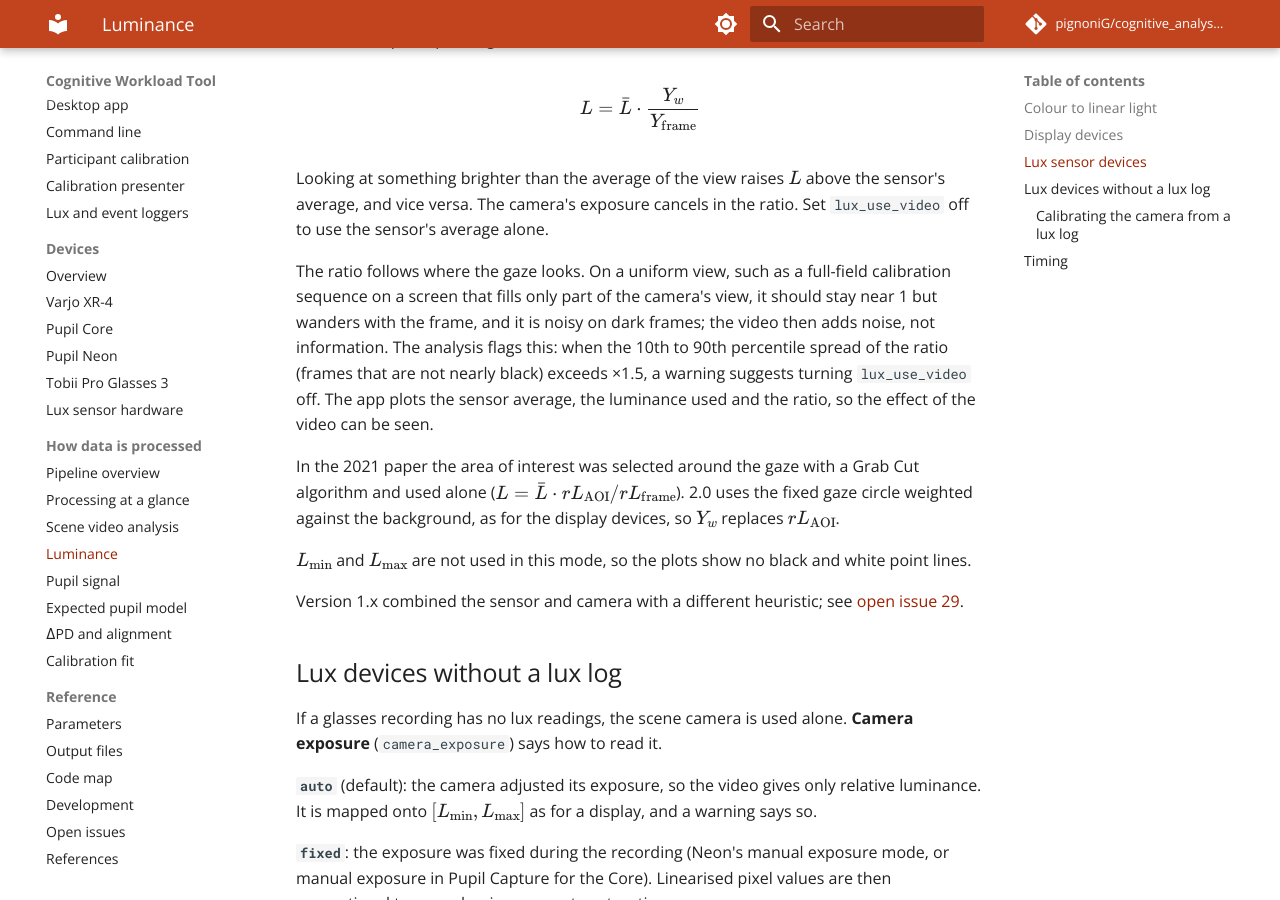
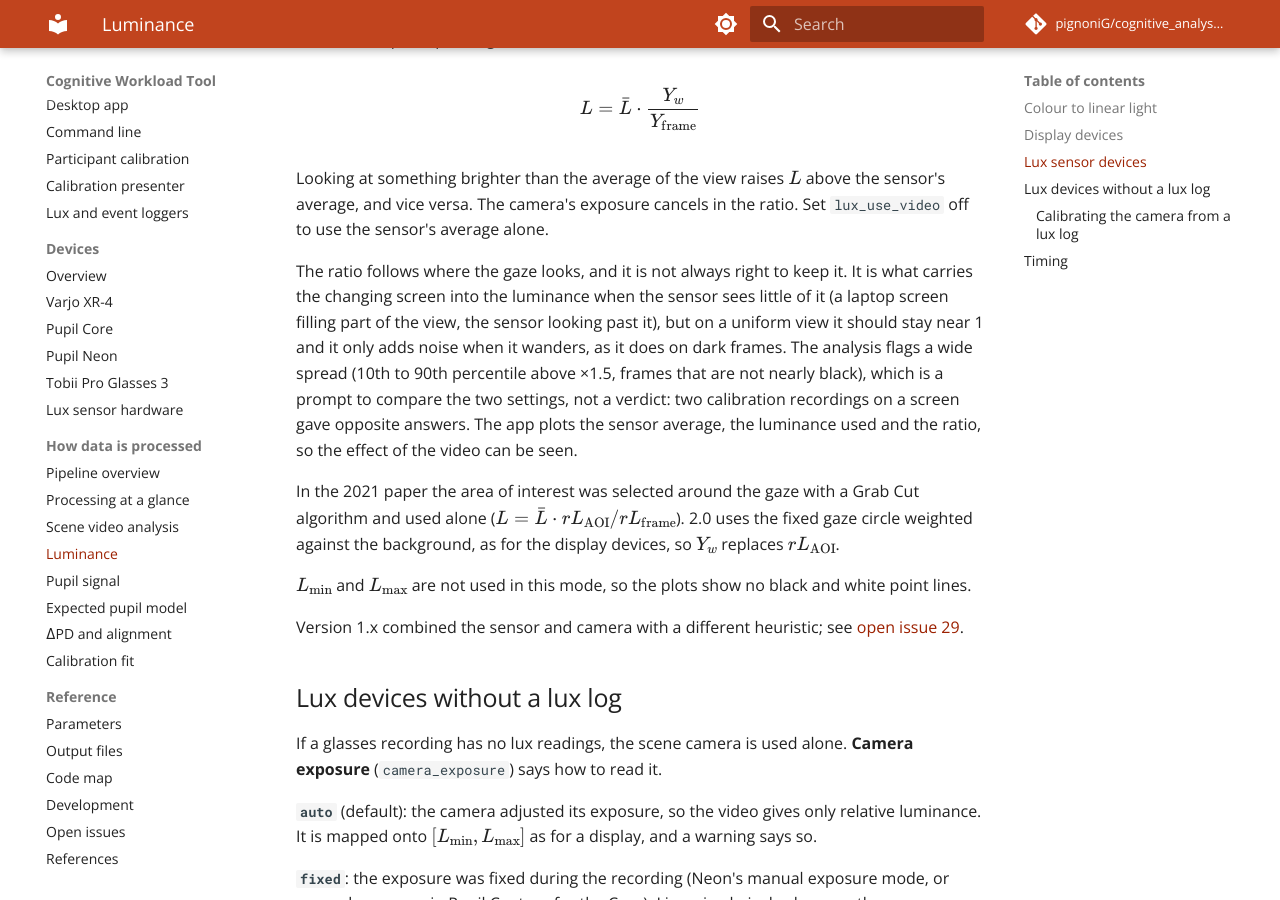
Before and after one commit to pignoniG/cognitive_analysis_tool, an MkDocs documentation site: the page built from docs/processing/luminance.md, in a window 1280 px wide and 900 px high, scrolled down 1851 px. Built offline with MkDocs 1.6.1 and Material for MkDocs 9.7.7, drawn with Linux system fonts in a browser that asks for light colours; comment, search, counter and statistics services are not loaded.

Commit message:
Word the video ratio warning as a prompt to compare, not a verdict
On one screen calibration the ratio was noise, on another (a laptop screen the sensor barely sees) it carried the whole response, so the warning now says the spread can be real and to compare the plots with the video on and off. The docs say the same.

```diff
--- a/docs/processing/luminance.md
+++ b/docs/processing/luminance.md
@@ -72,10 +72,12 @@ L = \bar L \cdot \frac{Y_w}{Y_\text{frame}}
 Looking at something brighter than the average of the view raises \(L\) above the sensor's average, and vice versa.
 The camera's exposure cancels in the ratio. Set `lux_use_video` off to use the sensor's average alone.
 
-The ratio follows where the gaze looks. On a uniform view, such as a full-field calibration sequence on a screen that
-fills only part of the camera's view, it should stay near 1 but wanders with the frame, and it is noisy on dark
-frames; the video then adds noise, not information. The analysis flags this: when the 10th to 90th percentile spread of
-the ratio (frames that are not nearly black) exceeds ×1.5, a warning suggests turning `lux_use_video` off. The app
+The ratio follows where the gaze looks, and it is not always right to keep it. It is what carries the changing
+screen into the luminance when the sensor sees little of it (a laptop screen filling part of the view, the sensor
+looking past it), but on a uniform view it should stay near 1 and it only adds noise when it wanders, as it does on
+dark frames. The analysis flags a wide spread (10th to 90th percentile above ×1.5, frames that are not nearly
+black), which is a prompt to compare the two settings, not a verdict: two calibration recordings on a screen gave
+opposite answers. The app
 plots the sensor average, the luminance used and the ratio, so the effect of the video can be seen.
 
 In the 2021 paper the area of interest was selected around the gaze with a Grab Cut algorithm and used alone
```
Also changed, not shown: docs/usage/gui.md (+3 -2 lines), 1 other file.
